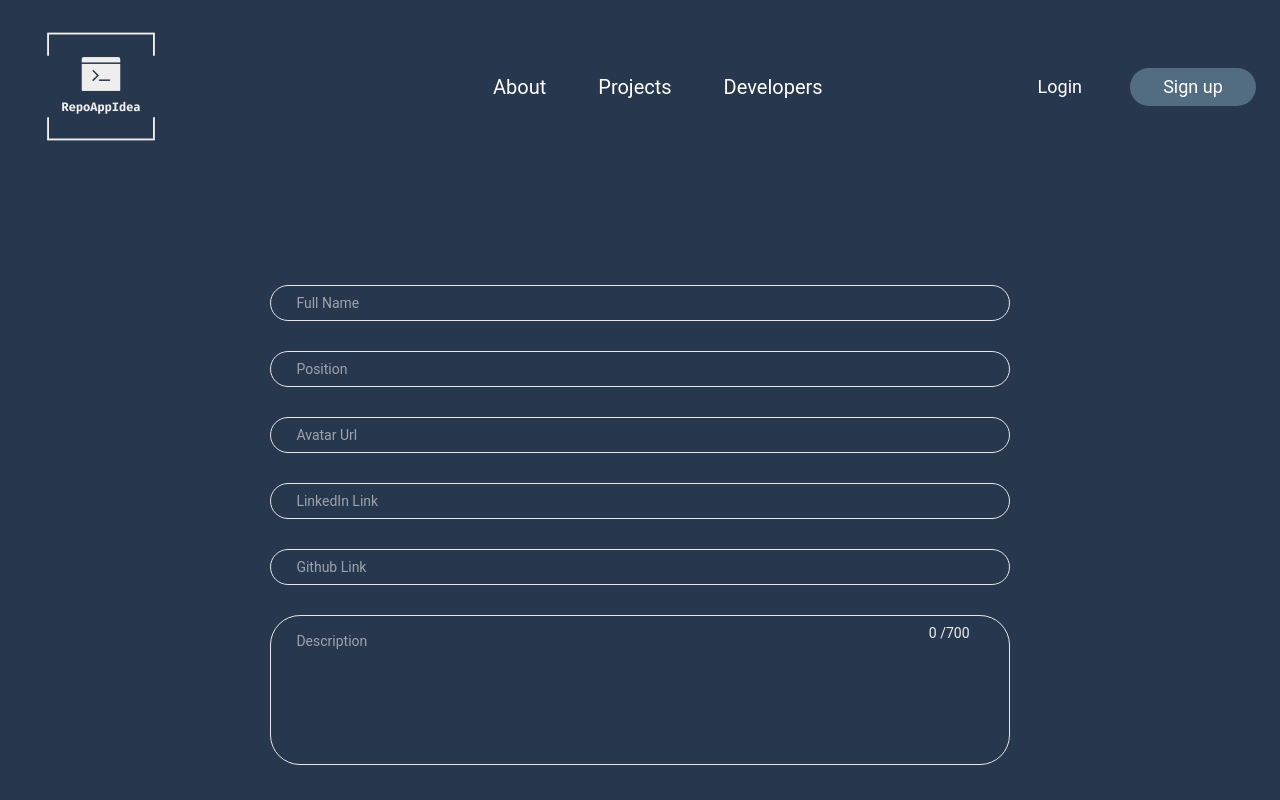
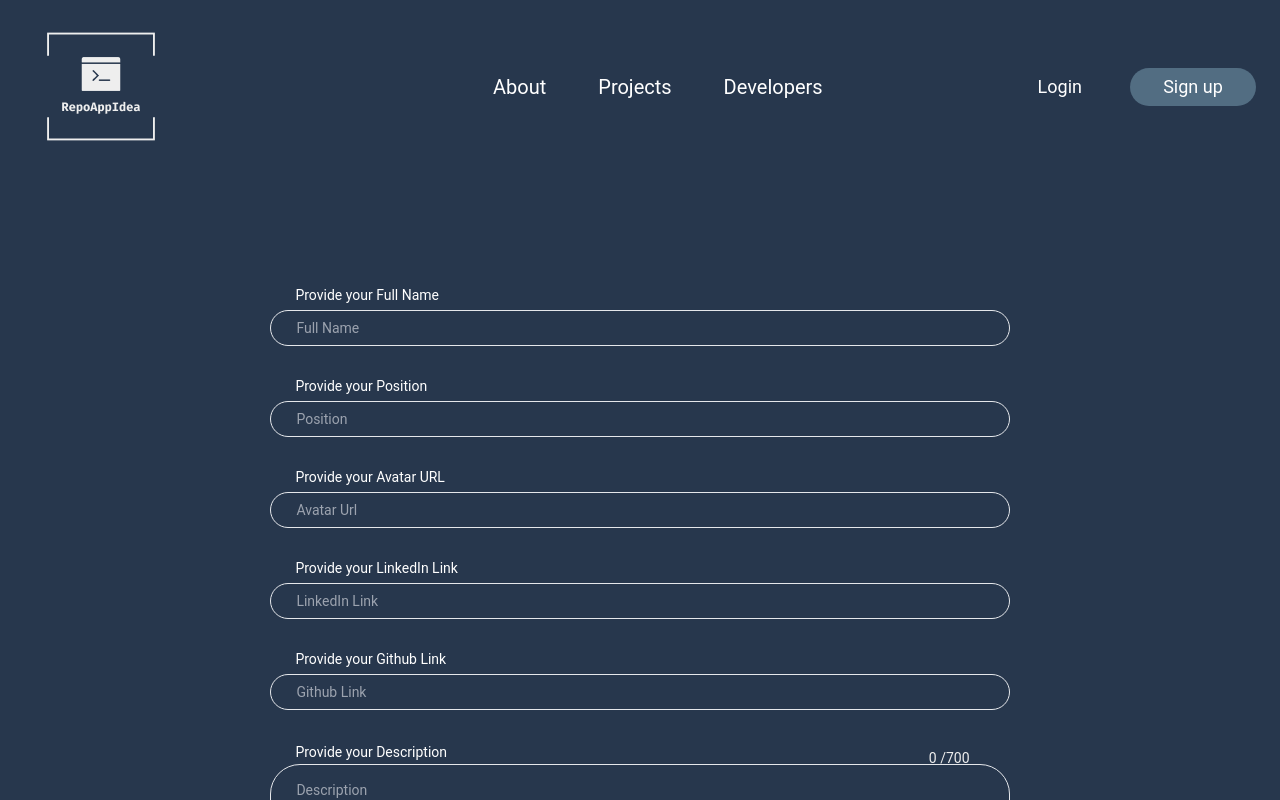
Before and after one commit to martinyis/RepoAppIdea, a React (Create React App) app: page /account/edit in a window 1280 px wide. Shown: the top 800 px of the page. Built offline with nearby package versions, Linux system fonts and the light colour scheme; no server answers.

Commit message:
Add labels for input fileds

```diff
--- a/src/axios.js
+++ b/src/axios.js
@@ -1,7 +1,7 @@
 import axios from "axios";
 
 const instanse = axios.create({
-  baseURL: process.env.REACT_APP_API_URL,
+  baseURL: process.env.REACT_APP_API_URL || "http://localhost:8000/",
 });
 
 instanse.interceptors.request.use((config) => {
--- a/src/components/Footer.jsx
+++ b/src/components/Footer.jsx
@@ -20,7 +20,7 @@ const Footer = () => {
     };
   }, []);
   return (
-    <div className="mt-auto m-auto flex flex-col items-center justify-center mr-0 ml-0 mb-[64px] ">
+    <div className=" flex flex-col items-center justify-center mb-[64px] absolute bottom-0 w-[100%]  left-1/2 transform -translate-x-1/2">
       <div className="pb-4">
         <img src={logoSrc} alt="" />
       </div>
--- a/src/pages/About/About.jsx
+++ b/src/pages/About/About.jsx
@@ -4,7 +4,7 @@ import NavBar from "../../components/NavBar";
 import Main from "./components/Main";
 const About = () => {
   return (
-    <div className="flex flex-col min-h-screen px-6 max-w-[1440px] mx-auto">
+    <div className="flex flex-col min-h-screen px-6 max-w-[1440px] mx-auto relative pb-[300px]">
       <NavBar />
       <Main />
       <Footer />
--- a/src/pages/Account/Account.jsx
+++ b/src/pages/Account/Account.jsx
@@ -34,7 +34,7 @@ const Account = () => {
   }, [data, id]);
 
   return (
-    <div className="flex flex-col min-h-screen px-6 max-w-[1440px] mx-auto">
+    <div className="flex flex-col min-h-screen px-6 max-w-[1440px] mx-auto relative pb-[300px]">
       <NavBar />
       {isLoading ? (
         <div className="flex-grow top-[350px] absolute left-1/2 transform -translate-x-1/2">
--- a/src/pages/AccountEdit/AccountEdit.jsx
+++ b/src/pages/AccountEdit/AccountEdit.jsx
@@ -4,7 +4,7 @@ import Main from "./Main";
 
 const AccountEdit = () => {
   return (
-    <div className="max-w-[1440px] mx-auto px-6">
+    <div className="max-w-[1440px] mx-auto px-6 relative pb-[300px]">
       <NavBar />
       <Main />
       <Footer />
--- a/src/pages/AccountEdit/EditForm.jsx
+++ b/src/pages/AccountEdit/EditForm.jsx
@@ -83,54 +83,106 @@ const CreateForm = () => {
           onSubmit={handleSubmit}
           className="w-[100%] flex flex-col gap-y-[30px]"
         >
+          <div className="flex flex-col">
+            <label
+              htmlFor="fullname"
+              className="md:w-[60%] w-[100%] sm:w-[80%] mx-auto text-[14px] pl-[25px] pb-1"
+            >
+              {" "}
+              Provide your Full Name
+            </label>
             <input
               type="text"
               name="fullname"
               placeholder="Full Name"
               value={formValues.fullname}
               onChange={handleInputChange}
-            className="outline-none focus:ring-0 focus:border-blue-200 md:w-[60%] w-[100%] sm:w-[80%] h-[36px] flex items-center pl-[25px] border border-gray-200 rounded-[68px] text-[14px] bg-blue-200 bg-opacity-50 bg-transparent mx-auto"
+              className="text-[#DDE6ED] outline-none focus:ring-0 focus:border-blue-200 md:w-[60%] w-[100%] sm:w-[80%] h-[36px] flex items-center pl-[25px] border border-gray-200 rounded-[68px] text-[14px] bg-blue-200 bg-opacity-50 bg-transparent mx-auto"
             />
+          </div>
+          <div className="flex flex-col">
+            <label
+              htmlFor="position"
+              className="md:w-[60%] w-[100%] sm:w-[80%] mx-auto text-[14px] pl-[25px] pb-1"
+            >
+              {" "}
+              Provide your Position
+            </label>
             <input
               type="text"
               name="position"
               placeholder="Position"
               value={formValues.position}
               onChange={handleInputChange}
-            className="outline-none focus:ring-0 focus:border-blue-200 md:w-[60%] w-[100%] sm:w-[80%] h-[36px] flex items-center pl-[25px] border border-gray-200 rounded-[68px] text-[14px] bg-blue-200 bg-opacity-50 bg-transparent mx-auto"
+              className="text-[#DDE6ED] outline-none focus:ring-0 focus:border-blue-200 md:w-[60%] w-[100%] sm:w-[80%] h-[36px] flex items-center pl-[25px] border border-gray-200 rounded-[68px] text-[14px] bg-blue-200 bg-opacity-50 bg-transparent mx-auto"
             />
+          </div>
+          <div className="flex flex-col">
+            <label
+              htmlFor="avatarUrl"
+              className="md:w-[60%] w-[100%] sm:w-[80%] mx-auto text-[14px] pl-[25px] pb-1"
+            >
+              {" "}
+              Provide your Avatar URL
+            </label>
             <input
               type="text"
               name="avatarUrl"
               placeholder="Avatar Url"
               value={formValues.avatarUrl}
               onChange={handleInputChange}
-            className="outline-none focus:ring-0 focus:border-blue-200 md:w-[60%] w-[100%] sm:w-[80%] h-[36px] flex items-center pl-[25px] border border-gray-200 rounded-[68px] text-[14px] bg-blue-200 bg-opacity-50 bg-transparent mx-auto"
+              className="text-[#DDE6ED] outline-none focus:ring-0 focus:border-blue-200 md:w-[60%] w-[100%] sm:w-[80%] h-[36px] flex items-center pl-[25px] border border-gray-200 rounded-[68px] text-[14px] bg-blue-200 bg-opacity-50 bg-transparent mx-auto"
             />
+          </div>
+          <div className="flex flex-col">
+            <label
+              htmlFor="linkedinLink"
+              className="md:w-[60%] w-[100%] sm:w-[80%] mx-auto text-[14px] pl-[25px] pb-1"
+            >
+              {" "}
+              Provide your LinkedIn Link
+            </label>
             <input
               type="text"
               name="linkedinLink"
               placeholder="LinkedIn Link"
               value={formValues.linkedinLink}
               onChange={handleInputChange}
-            className="outline-none focus:ring-0 focus:border-blue-200 md:w-[60%] w-[100%] sm:w-[80%] h-[36px] flex items-center pl-[25px] border border-gray-200 rounded-[68px] text-[14px] bg-blue-200 bg-opacity-50 bg-transparent mx-auto"
+              className="text-[#DDE6ED] outline-none focus:ring-0 focus:border-blue-200 md:w-[60%] w-[100%] sm:w-[80%] h-[36px] flex items-center pl-[25px] border border-gray-200 rounded-[68px] text-[14px] bg-blue-200 bg-opacity-50 bg-transparent mx-auto"
             />
+          </div>
+          <div className="flex flex-col">
+            <label
+              htmlFor="githubLink"
+              className="md:w-[60%] w-[100%] sm:w-[80%] mx-auto text-[14px] pl-[25px] pb-1"
+            >
+              {" "}
+              Provide your Github Link
+            </label>
             <input
               type="text"
               name="githubLink"
               placeholder="Github Link"
               value={formValues.githubLink}
               onChange={handleInputChange}
-            className="outline-none focus:ring-0 focus:border-blue-200 md:w-[60%] w-[100%] sm:w-[80%] h-[36px] flex items-center pl-[25px] border border-gray-200 rounded-[68px] text-[14px] bg-blue-200 bg-opacity-50 bg-transparent mx-auto"
+              className="text-[#DDE6ED] outline-none focus:ring-0 focus:border-blue-200 md:w-[60%] w-[100%] sm:w-[80%] h-[36px] flex items-center pl-[25px] border border-gray-200 rounded-[68px] text-[14px] bg-blue-200 bg-opacity-50 bg-transparent mx-auto"
             />
+          </div>
           <div className="md:w-[60%] w-[100%] sm:w-[80%] mx-auto relative">
+            <label
+              htmlFor="description"
+              className="md:w-[60%] w-[100%] sm:w-[80%] mx-auto text-[14px] pl-[25px] pb-1"
+            >
+              {" "}
+              Provide your Description
+            </label>
             <textarea
               type="text"
               name="description"
               placeholder="Description"
               value={formValues.description}
               onChange={handleInputChange}
-              className="resize-none w-[100%] h-[150px] pl-[25px] pt-[15px] border border-gray-200 rounded-[30px] text-[14px] bg-blue-200 bg-opacity-50 bg-transparent mx-auto outline-none focus:ring-0 focus:border-blue-200"
+              className="text-[#DDE6ED] resize-none w-[100%] h-[150px] pl-[25px] pt-[15px] border border-gray-200 rounded-[30px] text-[14px] bg-blue-200 bg-opacity-50 bg-transparent mx-auto outline-none focus:ring-0 focus:border-blue-200"
               maxLength={700}
             />
             <p className="absolute top-2 right-10 text-[14px] text-[#EEEEEE] ">
@@ -141,13 +193,13 @@ const CreateForm = () => {
           <div className="md:w-[60%] w-[100%] sm:w-[80%] h-[36px] mx-auto flex items-center justify-center gap-4">
             <button
               type="submit"
-              className="w-[170px] h-[38px] flex items-center justify-center bg-[#5C469C] rounded-[29px] text-[20px] text-[##EEEEEE]"
+              className="w-[170px] h-[38px] flex items-center justify-center bg-[#5C469C] rounded-[29px] text-[20px] text-[#EEEEEE]"
             >
               Save
             </button>
             <button
               onClick={handleRelocate}
-              className="w-[170px] h-[38px] flex items-center justify-center bg-transparent border border-gray-400 shadow-md rounded-[29px] text-[20px] text-[##EEEEEE]"
+              className="w-[170px] h-[38px] flex items-center justify-center bg-transparent border border-gray-400 shadow-md rounded-[29px] text-[20px] text-[#EEEEEE]"
             >
               Cancel
             </button>
--- a/src/pages/CreateProject/CreateProject.jsx
+++ b/src/pages/CreateProject/CreateProject.jsx
@@ -7,7 +7,7 @@ const CreateProject = () => {
     window.scrollTo(0, 0);
   }, []);
   return (
-    <div className="max-w-[1440px] mx-auto px-6">
+    <div className="max-w-[1440px] mx-auto px-6 relative pb-[300px]">
       <NavBar />
       <Main />
       <Footer />
--- a/src/pages/Projects/Projects.jsx
+++ b/src/pages/Projects/Projects.jsx
@@ -4,7 +4,7 @@ import Main from "./Main";
 
 const Projects = () => {
   return (
-    <div className="max-w-[1440px] mx-auto px-6">
+    <div className="max-w-[1440px] mx-auto px-6 relative pb-[300px]">
       <NavBar />
       <Main />
       <Footer />
--- a/src/pages/UserBoard/UserBoard.jsx
+++ b/src/pages/UserBoard/UserBoard.jsx
@@ -6,7 +6,7 @@ import Main from "./Main";
 
 const UserBoard = () => {
   return (
-    <div className="max-w-[1440px] mx-auto px-6">
+    <div className="max-w-[1440px] mx-auto px-6 relative pb-[300px]">
       <NavBar />
       <Main />
       <Footer />
```
Lines whose indentation alone changed are shown as unchanged.
